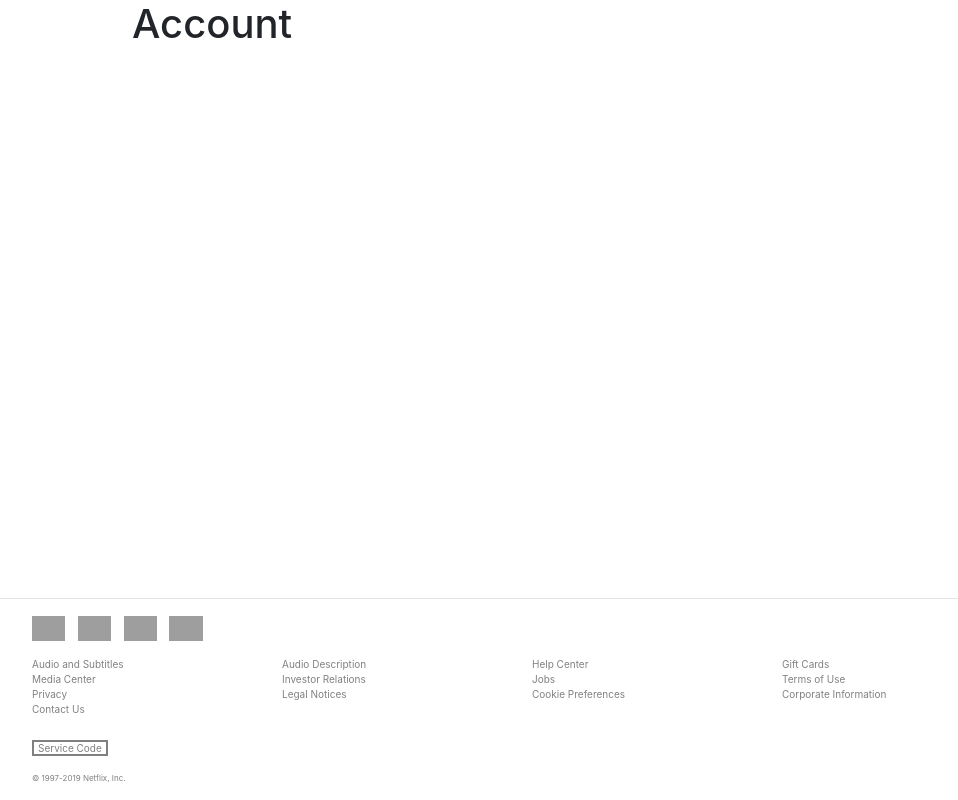
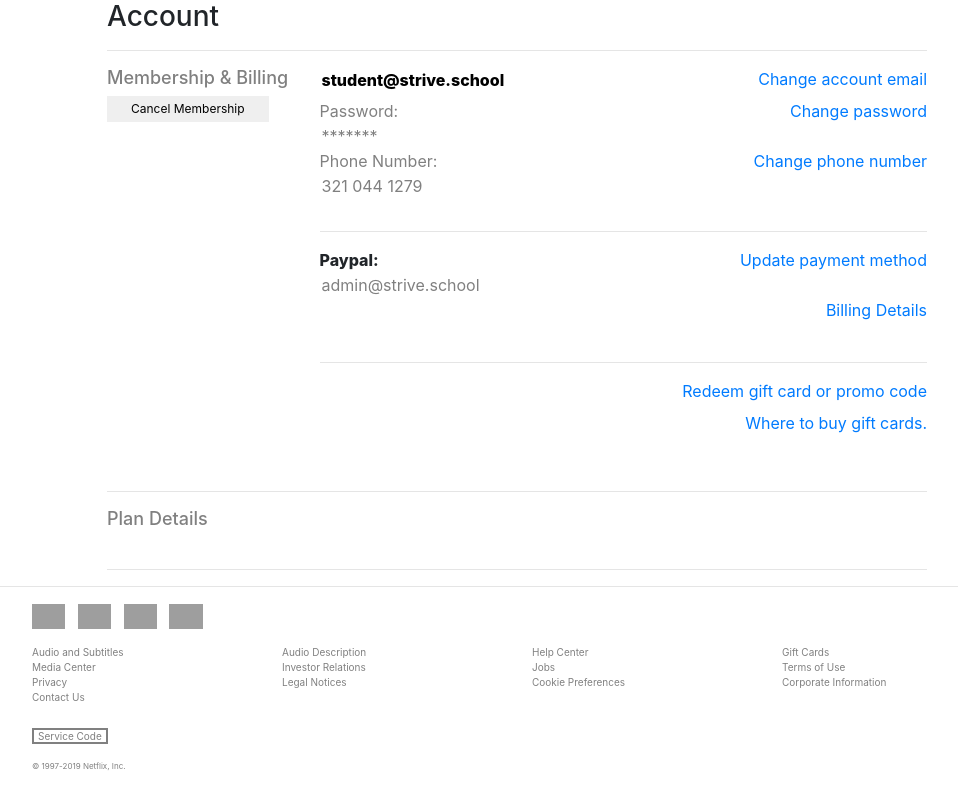
Before and after one commit to Hammad-87/M2Benchmark, a plain HTML site: page GustavoHammadPage2.html in a window 1280 px wide. Shown: the whole page, without its empty margins (123-1081 px from the left). Drawn offline with nearby package versions, Linux system fonts and the light colour scheme; grey boxes are pictures that could not be loaded.

Commit message:
Update GustavoHammadPage2.html
Security push before 17.00

```diff
--- a/GustavoHammadPage2.html
+++ b/GustavoHammadPage2.html
@@ -7,6 +7,16 @@
       p.mb-0{
         font-size: 10;
       }
+      h3{
+        font-size: 18 !important;
+        color:grey;
+      }
+
+      /*@media screen and (max-width: 48em){
+        main{
+          text-align: justify;
+        }
+      }*/
     </style>
     <!-- Required meta tags -->
     <meta charset="utf-8">
@@ -15,12 +25,82 @@
     <link rel="stylesheet" href="https://stackpath.bootstrapcdn.com/bootstrap/4.3.1/css/bootstrap.min.css" integrity="sha384-ggOyR0iXCbMQv3Xipma34MD+dH/1fQ784/j6cY/iJTQUOhcWr7x9JvoRxT2MZw1T" crossorigin="anonymous">
   </head>
   <body>
+
     <main role="main" class="container">
-      <div class="container mx-auto" style="width: 800px;">
-        <h1>Account</h1>
+      <div class="container mx-auto" style="width: 850px;">
+        <h1 style="font-size: 28px;">Account</h1>
+        <hr>
+        <div class="row pb-3">
+          <div class="col-xs-4 col-sm-3">
+            <h3>Membership & Billing</h3>
+            <button class="px-4 py-1" style="font-size: 12px; border:thin;"type="button" onclick="alert('Membership Cancelled!')">Cancel Membership</button>
+          </div>
+          <div class="col-xs-8 col-sm-9">
+            <div class="row pb-3">
+              <div class="col-xs-12 col-sm-6">
+                <input type="text" id="fname" name="fname" value="student@strive.school" style="border:none;background-color: white; font-weight: 800; color:black;" disabled>
+              </div>
+              <div class="col-xs-12 col-sm-6 pb-2"style="text-align: right;">
+                <a href="" >Change account email</a>
+              </div>
+              <div class="col-xs-12 col-sm-6">
+                <label class="mr-2 mb-0" style="color:grey;">Password:</label><input type="text" id="fname" name="fname" value="*******" style="border:none;background-color: white; color:grey;" disabled>
+              </div>
+              <div class="col-xs-12 col-sm-6 pb-2" style="text-align: right;">
+                <a href="" >Change password</a>
+              </div>
+              <div class="col-xs-12 col-sm-6">
+                <label class="mr-2 mb-0"style="color:grey;">Phone Number:</label><input type="text" id="fname" name="fname" value="321 044 1279" style="border:none;background-color: white; color:grey;" disabled>
+              </div>
+              <div class="col-xs-12 col-sm-6 pb-2" style="text-align: right;">
+                <a href="" >Change phone number</a>
+              </div>
+            </div>
+            <hr>
+            <div class="row pb-3">
+              <div class="col-xs-12 col-sm-6">
+                <label class="mr-2 mb-0"style="font-weight:800;">Paypal:</label><input type="text" id="fname" name="fname" value="admin@strive.school" style="border:none;background-color: white; color:grey;" disabled>
+              </div>
+              <div class="col-xs-12 col-sm-6 pb-2" style="text-align: right;">
+                <a href="" >Update payment method</a>
+              </div>
+              <div class="col-xs-12 col-sm-6">
+                <p></p>
+              </div>
+              <div class="col-xs-12 col-sm-6 pb-2" style="text-align: right;">
+                <a href="" >Billing Details</a>
+              </div>
+            </div>
+            <hr>
+            <div class="row pb-3">
+              <div class="col-xs-12 col-sm-6">
+                <p></p>
+              </div>
+              <div class="col-xs-12 col-sm-6 pb-2" style="text-align: right;">
+                <a href="" >Redeem gift card or promo code</a>
+              </div>
+              <div class="col-xs-12 col-sm-6">
+                <p></p>
+              </div>
+              <div class="col-xs-12 col-sm-6 pb-2" style="text-align: right;">
+                <a href="" >Where to buy gift cards.</a>
+              </div>
+            </div>
+            </div>
+          </div>
+        <hr>
+        <div class="row pb-3">
+          <div class="col-xs-4 col-sm-3">
+            <h3>Plan Details</h3>
+          </div>
+
+        </div>
+        <hr>
+        </div>
+
       </div>
     </main>
-    <footer class="footer fixed-bottom">
+    <footer class="footer sticky-bottom">
       <hr>
       <div class="container mx-auto" style="width: 1000px;">
         <div class="row pb-3">
```
